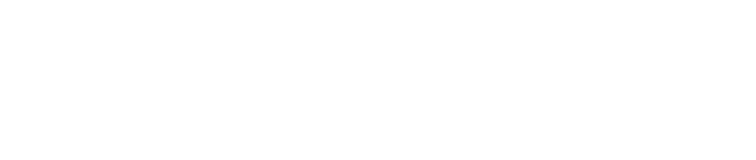
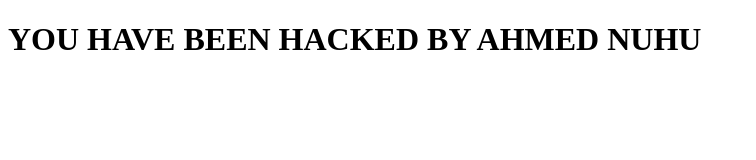
Before and after one commit to Meedo365/experiment-git, a plain HTML site: page index.html in a window 1280 px wide. Shown: the whole page, without its empty margins (0-756 px from the left). Drawn offline with Linux system fonts and the light colour scheme.

Commit message:
how far?

```diff
--- a/index.html
+++ b/index.html
@@ -7,6 +7,6 @@
     <title>Document</title>
 </head>
 <body>
-
+    <h1>YOU HAVE BEEN HACKED BY AHMED NUHU</h1>
 </body>
 </html>
```
